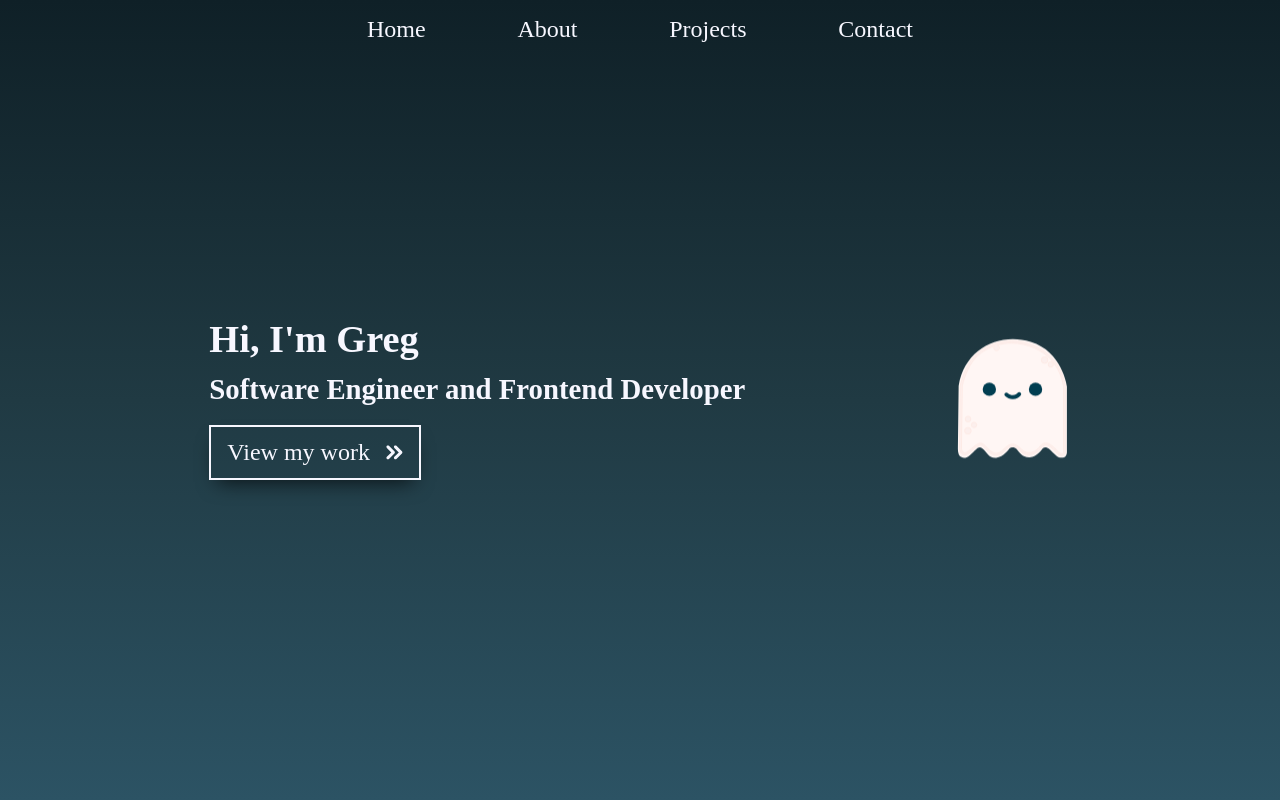
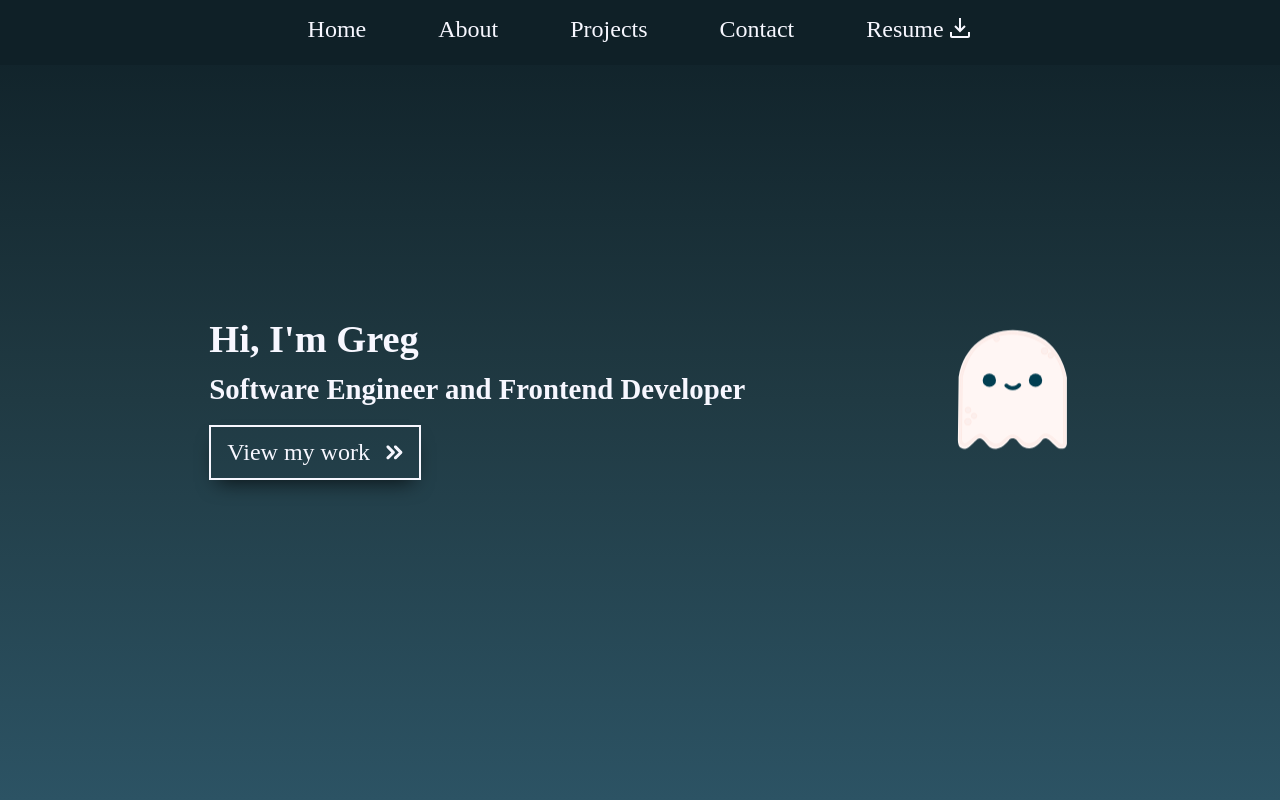
Before and after one commit to Tangerinez/Portfolio, a React (Create React App) app in the folder portfolio/: page / in a window 1280 px wide. Shown: the top 800 px of the page. Built offline with nearby package versions, Linux system fonts and the light colour scheme.

Commit message:
Finished portfolio v1 - still need to add demo videos

```diff
--- a/portfolio/src/App.js
+++ b/portfolio/src/App.js
@@ -1,4 +1,5 @@
 import React from "react";
+import Navbar from "./components/Navbar/Navbar";
 import Banner from "./components/Banner/Banner";
 import About from "./components/About/About";
 import Projects from "./components/Projects/Projects";
@@ -8,6 +9,7 @@ import Footer from "./components/Footer/Footer";
 function App() {
   return (
     <div id="app">
+      <Navbar />
       <Banner />
       <About />
       <Projects />
--- a/portfolio/src/components/Banner/Banner.js
+++ b/portfolio/src/components/Banner/Banner.js
@@ -2,14 +2,11 @@ import React from "react";
 import Ghost from "../Ghost/Ghost";
 import IntroText from "../IntroText/IntroText";
 import ViewWorkButton from "../Buttons/ViewWorkButton/ViewWorkButton";
-import Navbar from "../Navbar/Navbar";
-// import Icons from "../Icons/Icons";
 import "./Banner.css";
 
 function Banner() {
   return (
     <div className="banner-container">
-      <Navbar />
       <div className="banner-content">
         <div className="left-container">
           <IntroText />
--- a/portfolio/src/components/Buttons/ViewWorkButton/ViewWorkButton.js
+++ b/portfolio/src/components/Buttons/ViewWorkButton/ViewWorkButton.js
@@ -5,7 +5,7 @@ import Arrow from "../../Arrow/Arrow";
 
 function ViewWorkButton() {
   return (
-    <button className="work-btn" onClick={() => scroll.scrollTo(1568)}>
+    <button className="work-btn" onClick={() => scroll.scrollTo(1450)}>
       <div className="btn-container">
         <div>View my work</div>
         <div className="arrow-container">
--- a/portfolio/src/components/Navbar/Navbar.css
+++ b/portfolio/src/components/Navbar/Navbar.css
@@ -2,14 +2,20 @@
   display: flex;
   flex-direction: row;
   justify-content: space-evenly;
+  justify-content: center;
   padding: 1em;
-  width: 300px;
+  box-sizing: border-box;
+  width: 100%;
+  position: fixed;
+  z-index: 3;
+  background: #0f2027;
 }
 
 .category {
-  font-size: 1.2em;
+  font-size: 1em;
   color: #f7f7ff;
   font-family: "Proxima Nova";
+  padding: 0 0.7em 0 0.7em;
 }
 
 .category:hover {
@@ -17,13 +23,23 @@
   color: #c6c6ca;
 }
 
+@media only screen and (min-width: 600px) {
+  .category {
+    font-size: 1.1em;
+    padding: 0 1em 0 1em;
+  }
+  .download {
+    width: 18px;
+  }
+}
+
 @media only screen and (min-width: 768px) {
-  .navbar-container {
-    width: 60%;
-    margin: 0 auto;
-  }
   .category {
     font-size: 1.4em;
+    padding: 0 1.5em 0 1.5em;
+  }
+  .download {
+    width: 24px;
   }
 }
 
@@ -31,4 +47,7 @@
   .category {
     font-size: 1.5em;
   }
+  .download {
+    width: 26px;
+  }
 }
--- a/portfolio/src/components/Navbar/Navbar.js
+++ b/portfolio/src/components/Navbar/Navbar.js
@@ -1,33 +1,59 @@
 import React from "react";
 import "./Navbar.css";
+import ResumeDownload from "../ResumeDownload/ResumeDownload";
 import { animateScroll as scroll } from "react-scroll";
 
-function Navbar() {
+class Navbar extends React.Component {
+  state = {
+    navBarBorderColor: "#0f2027"
+  };
+
+  listenScrollEvent = e => {
+    if (window.scrollY > 606) {
+      this.setState({ navBarBorderColor: "#00a4a6" });
+    } else {
+      this.setState({ navBarBorderColor: "#0f2027" });
+    }
+  };
+
+  componentDidMount() {
+    window.addEventListener("scroll", this.listenScrollEvent);
+  }
+
+  render() {
     return (
-    <div className="navbar-container">
-      <div className="category navbar-home" onClick={() => scroll.scrollTo(0)}>
+      <div
+        className="navbar-container"
+        style={{ borderBottom: `3px solid ${this.state.navBarBorderColor}` }}
+      >
+        <div
+          className="category navbar-home"
+          onClick={() => scroll.scrollTo(0)}
+        >
           Home
         </div>
         <div
           className="category navbar-about"
-        onClick={() => scroll.scrollTo(686)}
+          onClick={() => scroll.scrollTo(610)}
         >
           About
         </div>
         <div
           className="category navbar-projects"
-        onClick={() => scroll.scrollTo(1568)}
+          onClick={() => scroll.scrollTo(1450)}
         >
           Projects
         </div>
         <div
           className="category navbar-contact"
-        onClick={() => scroll.scrollTo(2834)}
+          onClick={() => scroll.scrollTo(2738)}
         >
           Contact
         </div>
+        <ResumeDownload />
       </div>
     );
   }
+}
 
 export default Navbar;
--- /dev/null
+++ b/portfolio/src/components/ResumeDownload/ResumeDownload.css
@@ -0,0 +1,29 @@
+.resume-href {
+  text-decoration: none;
+}
+
+.navbar-resume-download {
+  display: flex;
+  flex-direction: row;
+}
+
+.navbar-resume-download:hover .download {
+  fill: #c6c6ca;
+}
+
+.download {
+  margin-left: 0.2em;
+  width: 17px;
+}
+
+@media only screen and (min-width: 600px) {
+  .download {
+    width: 18px;
+  }
+}
+
+@media only screen and (min-width: 768px) {
+  .download {
+    width: 24px;
+  }
+}
--- /dev/null
+++ b/portfolio/src/components/ResumeDownload/ResumeDownload.js
@@ -0,0 +1,29 @@
+import React from "react";
+import "./ResumeDownload.css";
+
+function ResumeDownload() {
+  return (
+    <a href="./gregory-tang-resume.png" download className="resume-href">
+      <div className="resume-download-container">
+        <div className="category navbar-resume-download">
+          Resume
+          <svg
+            xmlns="http://www.w3.org/2000/svg"
+            viewBox="0 0 24 30"
+            x="0px"
+            y="0px"
+            fill="#f7f7ff"
+            className="download"
+          >
+            <path
+              fill-rule="evenodd"
+              d="M22,16 L22,20 C22,21.1045695 21.1045695,22 20,22 L4,22 C2.8954305,22 2,21.1045695 2,20 L2,16 L4,16 L4,20 L20,20 L20,16 L22,16 Z M13,12.5857864 L16.2928932,9.29289322 L17.7071068,10.7071068 L12,16.4142136 L6.29289322,10.7071068 L7.70710678,9.29289322 L11,12.5857864 L11,2 L13,2 L13,12.5857864 Z"
+            />
+          </svg>
+        </div>
+      </div>
+    </a>
+  );
+}
+
+export default ResumeDownload;
```
Also changed, not shown: portfolio/public/gregory-tang-resume.png (added), 1 other file (tests, documents, lock files or other folders). Lines whose indentation alone changed are shown as unchanged.
